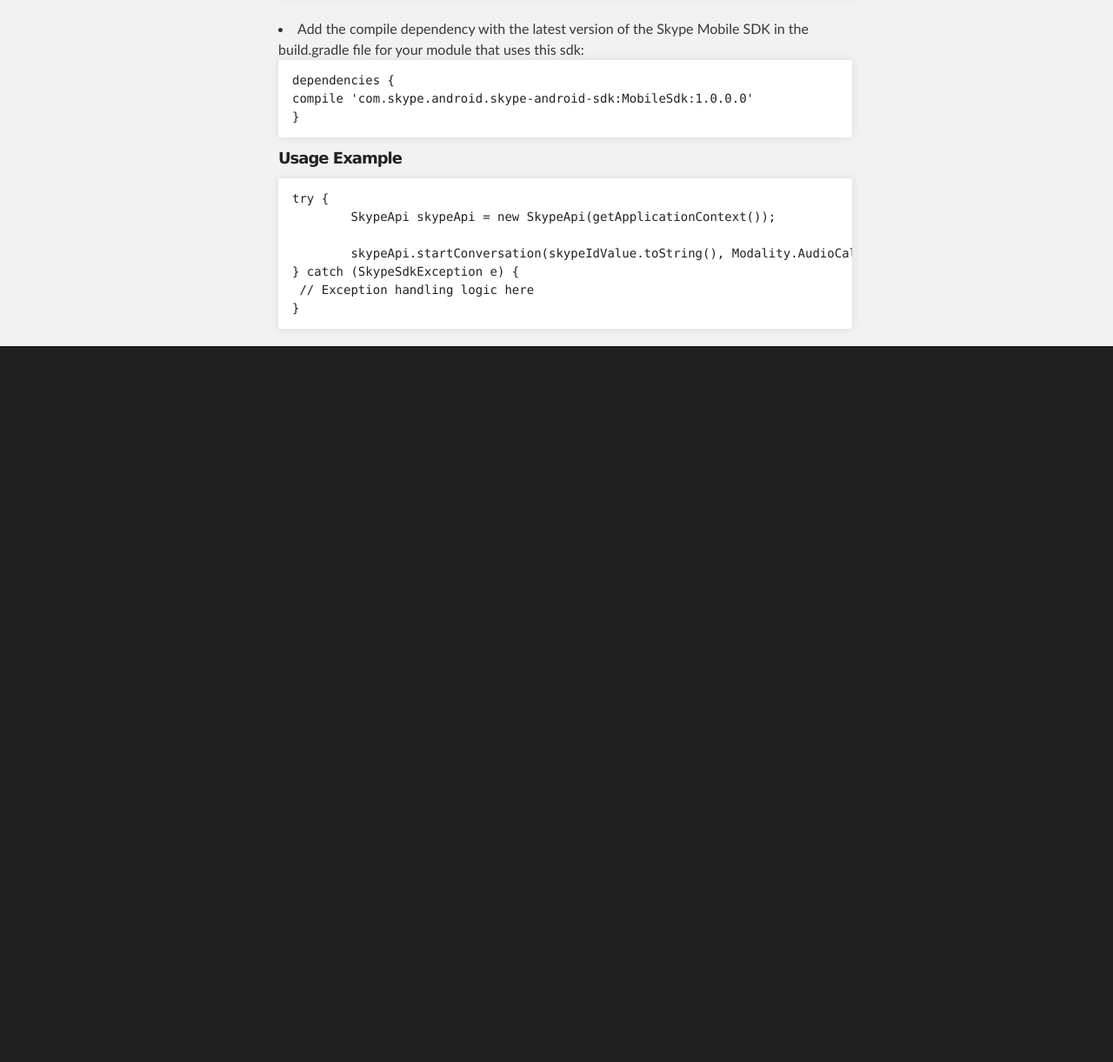
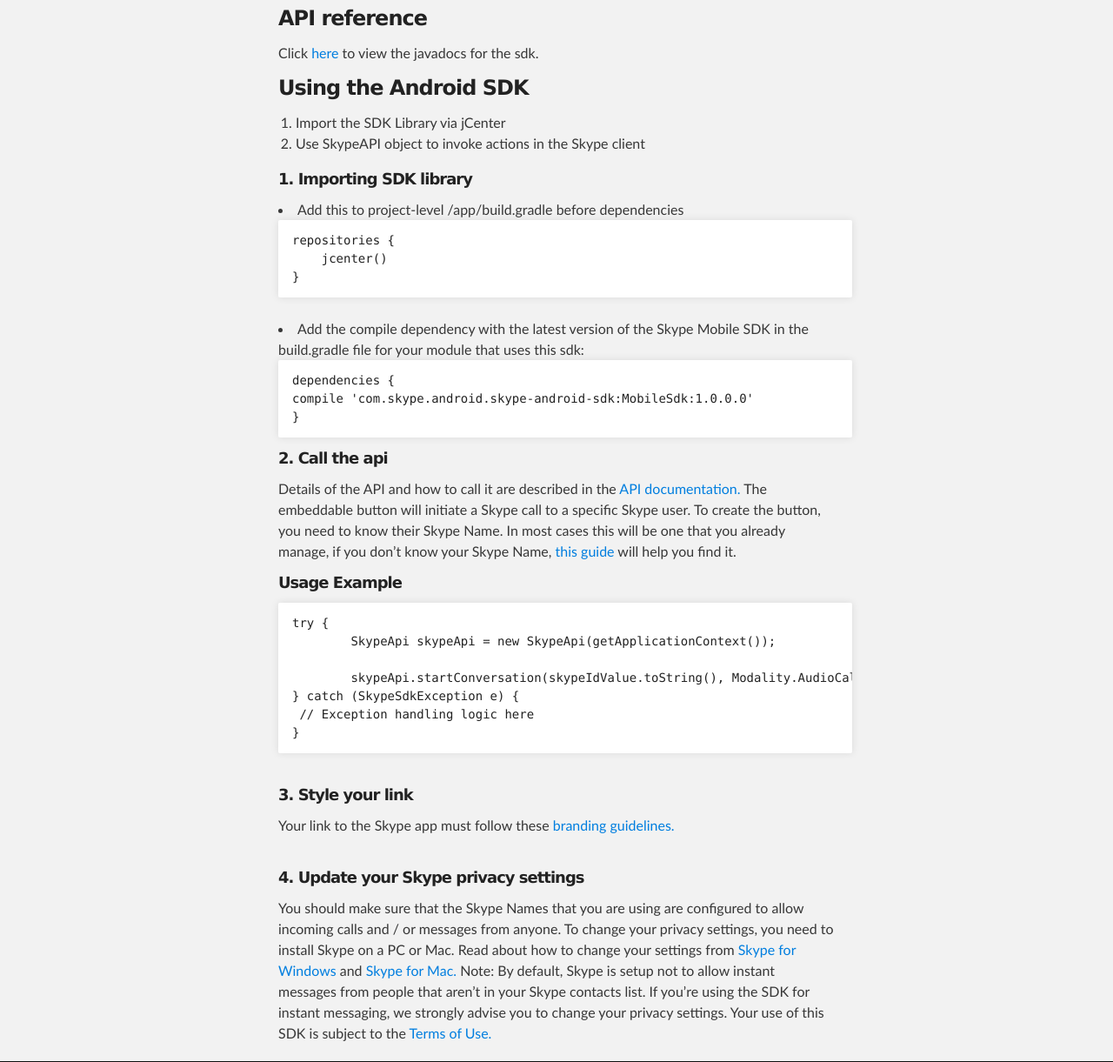
Before and after one commit to skypeonramps/SkypeAndroidMobileSDK, a plain HTML site: page index.html in a window 1280 px wide. Shown: the part 793-2014 px from the top of the page at 87% size. Before the commit the page ends 1192 px from the top, so only its background shows below. Drawn offline with Linux system fonts and the light colour scheme.

Commit message:
updated the html content

```diff
--- a/index.html
+++ b/index.html
@@ -32,10 +32,19 @@
     <div id="main_content_wrap" class="outer">
       <section id="main_content" class="inner">
 
-<p>The Skype Consumer Android SDK enables a developer to easily add an IM or Call action (button) to your application to contact a specific user or join a specific conversation. Currently it wraps supported intents that enable deep linking into Skype.</p>
+<h3>Overview</h3>
+The SDK described on this page is specifically for Skype, not Skype for Business.
+
+<h3>What can I do with it?</h3>
+Help your users get in contact with you by instant message, video or voice call. Use Skype’s infrastructure to power your communication.
+This SDK will allow you to deep link to a call or instant message chat in the Skype app using an Intent, removing the complexity of building URLs for Intents.
+
+<h3>Compatibility</h3>
+Your users will need version 7.11 or higher of the Skype app for the linking to work. Most people will be on the latest version of the Skype app, unless they are on a version of Android lower than 4.0.3. Support for older versions of Android can be found in this <a href="https://go.skype.com/skype.system.reqs">guide to Skype system requirements.</a>
 
 <h3>Prerequisites</h3>
-The SDK will only work with Skype Client 7.11 and higher. The Skype client currently supports a minimum version of Android 4.0.3. See FAQ for more details.
+You will need the Skype Name of the person or bot that you want your users to connect with. If you are going to determine the Skype Name programmatically (maybe you want to display more than one link to Skype with different Skype Names) then your app will need to retrieve the relevant Skype Name and pass it to the Intent as a parameter.
+
 
 <h3>API reference</h3>
 Click <a href="javadoc/index.html">here</a> to view the javadocs for the sdk.
@@ -47,7 +56,7 @@
 </ol>
 
 
-<h5>Importing SDK library</h5>
+<h5>1. Importing SDK library</h5>
 <li type".">Add this to project-level /app/build.gradle before dependencies</li>
 
 <pre><code>repositories {
@@ -62,6 +71,8 @@
 }
 </code></pre>
 
+<h5>2. Call the api</h5>
+Details of the API and how to call it are described in the <a href="javadoc/index.html">API documentation.</a> The embeddable button will initiate a Skype call to a specific Skype user. To create the button, you need to know their Skype Name. In most cases this will be one that you already manage, if you don’t know your Skype Name, <a href="https://go.skype.com/find.skype.name">this guide</a> will help you find it.
 
 <h5>Usage Example</h5>
 <pre><code>try {
@@ -73,5 +84,17 @@
 }
 </code></pre>
 
+<BR/>
+
+<h5>3. Style your link</h5>
+Your link to the Skype app must follow these <a href="https://go.skype.com/brand.guide">branding guidelines.</a>
+
+<BR/><BR/>
+
+<h5>4. Update your Skype privacy settings</h5>
+You should make sure that the Skype Names that you are using are configured to allow incoming calls and / or messages from anyone. To change your privacy settings, you need to install Skype on a PC or Mac. Read about how to change your settings from <a href="https://go.skype.com/windows.privacy">Skype for Windows</a> and <a href="https://go.skype.com/mac.privacy">Skype for Mac.</a>
+<b>Note:</b> By default, Skype is setup not to allow instant messages from people that aren’t in your Skype contacts list. If you’re using the SDK for instant messaging, we strongly advise you to change your privacy settings.
+Your use of this SDK is subject to the <a href="https://go.skype.com/skype.buttons.legal">Terms of Use.</a>
+
   </body>
 </html>
```
